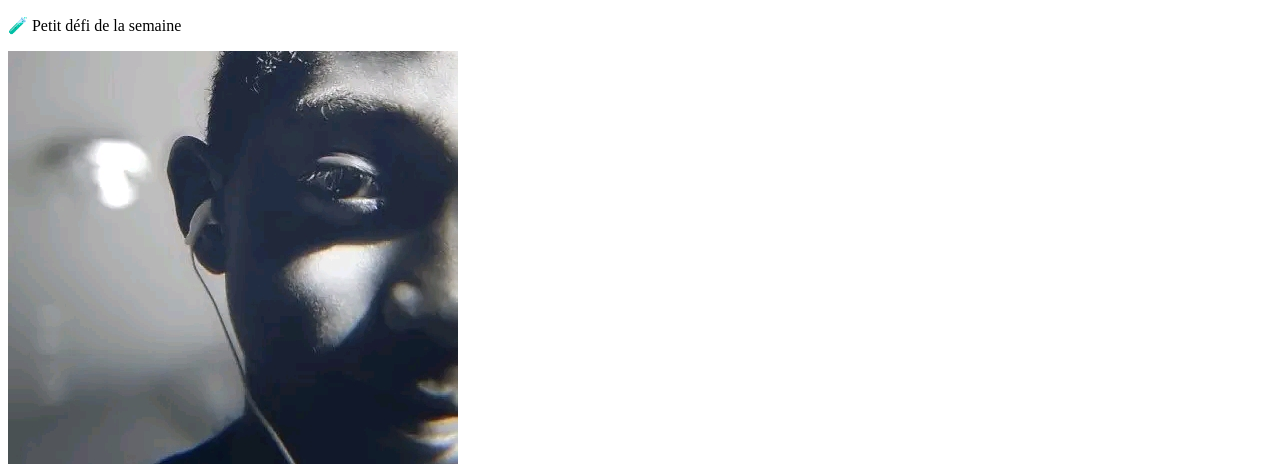
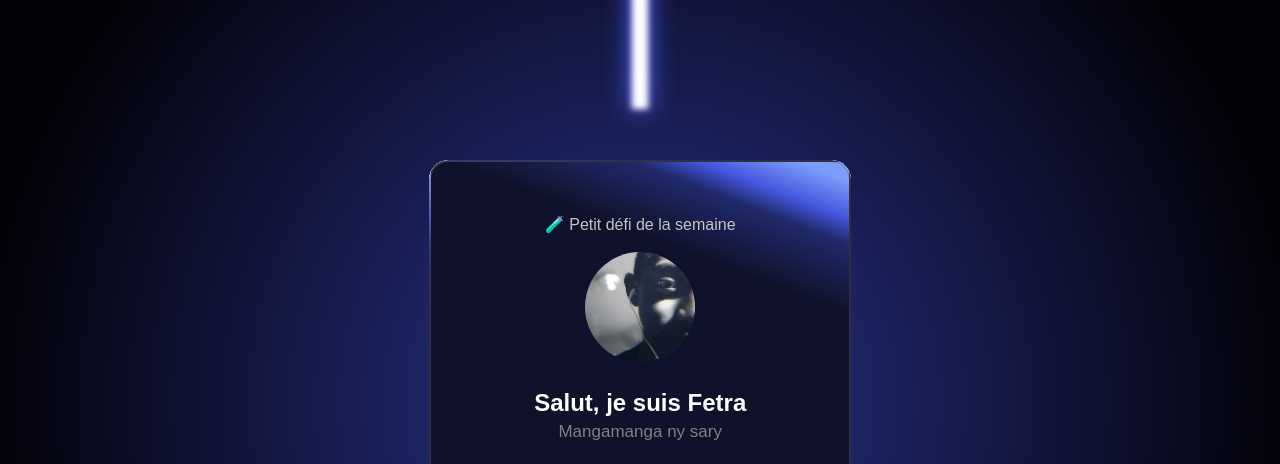
Before and after one commit to FetraFex/profile-card, a plain HTML site: page index.html in a window 1280 px wide. Shown: the top 464 px of the page. Drawn offline with nearby package versions, Linux system fonts and the light colour scheme; the site is published under a folder, as on GitHub Pages, so addresses that start at the root find nothing.

Commit message:
Fix file path references for CSS and favicon in HTML

```diff
--- a/index.html
+++ b/index.html
@@ -4,10 +4,10 @@
 <head>
     <meta charset="UTF-8">
     <meta name="viewport" content="width=device-width, initial-scale=1.0">
-    <link rel="stylesheet" href="/style.css">
+    <link rel="stylesheet" href="./style.css">
     <link rel="stylesheet" href="https://cdn.jsdelivr.net/gh/devicons/devicon@v2.15.1/devicon.min.css">
     <title>Fex | Card</title>
-    <link rel="icon" href="/logo.jpg" type="image/x-icon" />
+    <link rel="icon" href="./logo.jpg" type="image/x-icon" />
 </head>
 
 <body>
```
